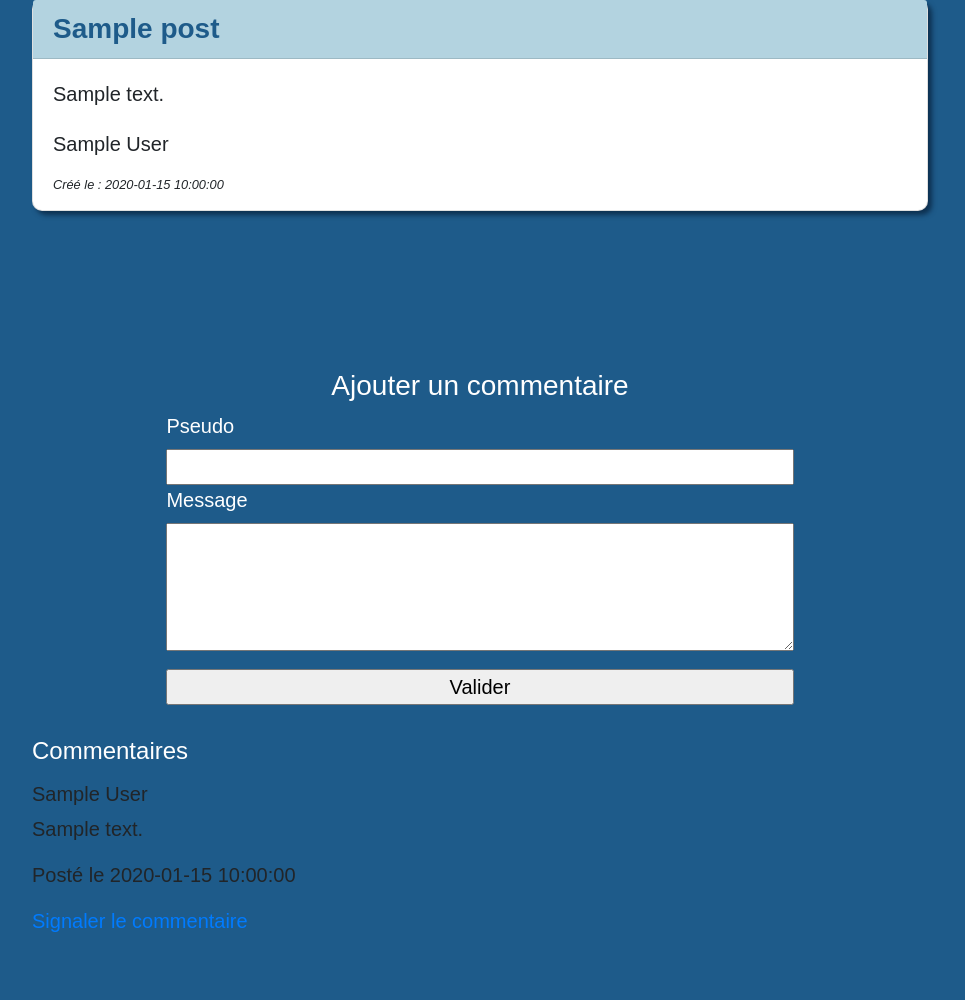
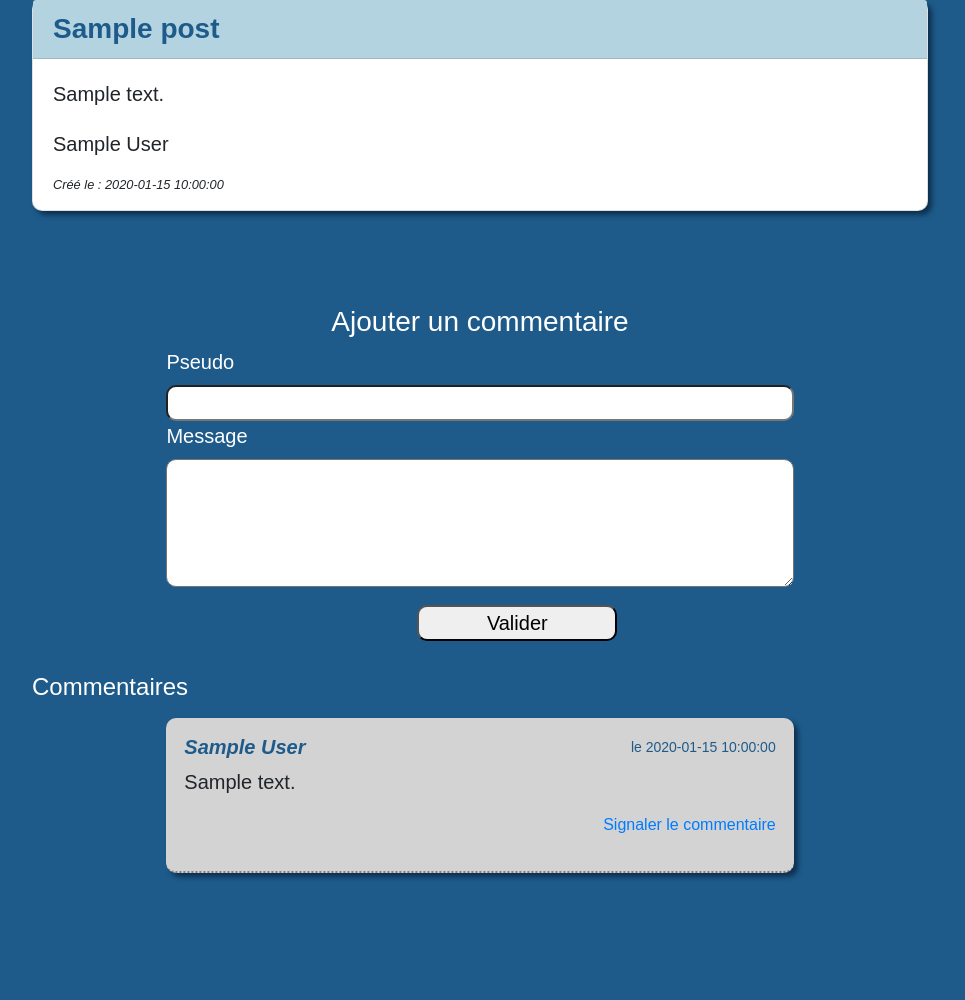
Before and after one commit to WonderMimi/P4-Forteroche, a PHP site: template templates/single.php in a window 1280 px wide. Shown: the part 203-1203 px from the top of the page, without its empty margins (160-1125 px from the left). After the commit the page ends 1082 px from the top, so only its background shows below. Run offline with PHP 8.4, Linux system fonts and the light colour scheme; the template is opened without the code that fills it: most values are stand-ins (such as "Sample title", 1, 10 or a date in 2020); data that the repository does not hold is empty; some libraries are stand-ins or nearby versions.

Commit message:
CSS on posts comments

```diff
--- a/public/css/styles.css
+++ b/public/css/styles.css
@@ -155,8 +155,8 @@ h1 {
   border-top: 2em solid var(--bglacier);
 }
 
-.login-msg,
-.admin-msg {
+.yellow-msg,
+.green-msg {
     color: yellow;
     font-weight: bolder;
     text-align: center;
@@ -201,28 +201,62 @@ h1 {
 
 /*================================  COMMENT  ==================================*/
 
+#add-comments,
 #comments,
 #login,
 #register {
   background-color: var(--bmoyen);
   width: 70%;
-  margin: 5% auto;
+  margin: 0 auto 2% auto;
 }
 
-#comments h3 {
+#add-comments h3 {
     color: white;
     text-align: center;
 }
 
 #comment-form,
+.comment,
 #login-form,
 #register-form {
   max-width: 70%;
   margin: auto;
 }
 
+#pseudo {
+    font-style: italic;
+    font-weight: bold;
+    display: flex;
+    justify-content: space-between;
+    align-items: center;
+    color: var(--bmoyen)
+}
+
+#comment-date {
+    font-size: 14px;
+    font-style: normal;
+    font-weight: normal;
+}
+
+#single-comment {
+    padding: 2%;
+    -webkit-box-shadow: 4px 4px 5px 0px var(--bfonce);
+    box-shadow: 4px 4px 5px 0px var(--bfonce);
+    background-color: lightgrey;
+    border-radius: 10px;
+    border-bottom: dotted 2px grey;
+    margin: 0 auto 5px auto;
+    width: 70%;
+}
+
+.cmt-msg {
+    text-align: right;
+    font-size: 16px;
+}
+
 input {
   width: 100%;
+  border-radius: 10px;
 }
 
 label {
@@ -232,10 +266,13 @@ label {
 textarea {
   width: 100%;
   height: 8rem;
+  border-radius: 10px;
 }
 
 #submit {
     margin-top: 10px;
+    width: 200px;
+    margin-left: 40%;
 }
 
 /*================================  ADMIN  ==================================*/
@@ -244,7 +281,7 @@ textarea {
     margin-right: 2rem;
 }
 
-.admin-msg {
+.green-msg {
     color: lightgreen;
 }
 
--- a/templates/single.php
+++ b/templates/single.php
@@ -12,32 +12,37 @@
         <p class="creation">Créé le : <?= ($post->getCreated_date()); ?></p>
     </div>
 
-    <?= $this->session->show('add_comment'); ?>
-    <?= $this->session->show('flag_comment'); ?>
+    <p class="green-msg"><?= $this->session->show('add_comment'); ?></p> <!-- Le nouveau commentaire a bien été ajouté -->
+    <p class="green-msg"><?= $this->session->show('flag_comment'); ?></p> <!-- Le commentaire a bien été signalé -->
     <br>
 
-    <div id="comments">
+    <div id="add-comments">
         <h3>Ajouter un commentaire</h3>
         <?php include('form_comment.php'); ?>
+    </div>
+    <div id=comments>
+        <h4>Commentaires</h4>
 
-        <h4>Commentaires</h4>
             <?php
             foreach ($comments as $comment) {
             ?>
-            <h5><?= htmlspecialchars($comment->getAuthor()); ?></h5>
+                <div id="single-comment">
+                    <h5 id="pseudo"><?= htmlspecialchars($comment->getAuthor()); ?>
+                    <span id="comment-date"> le <?= htmlspecialchars($comment->getCreated_date()); ?></span></h5>
                     <p><?= htmlspecialchars($comment->getComment()); ?></p>
-            <p>Posté le <?= htmlspecialchars($comment->getCreated_date()); ?></p>
                     <?php
                     if ($comment->isFlagged()) {
                     ?>
-                <p>Ce commentaire a déjà été signalé</p>
+                        <p class="cmt-msg">Ce commentaire a déjà été signalé</p>
                     <?php
                     } else {
                     ?>
-                <p><a href="../public/index.php?route=flagComment&commentId=<?= $comment->getId(); ?>">Signaler le commentaire</a></p>
+                        <p class="cmt-msg"><a href="../public/index.php?route=flagComment&commentId=<?= $comment->getId(); ?>">Signaler le commentaire</a></p>
+                </div>
                 <?php
                 }
             }
             ?>
         </div>
+
 </div>
```
Lines whose indentation alone changed are shown as unchanged.
